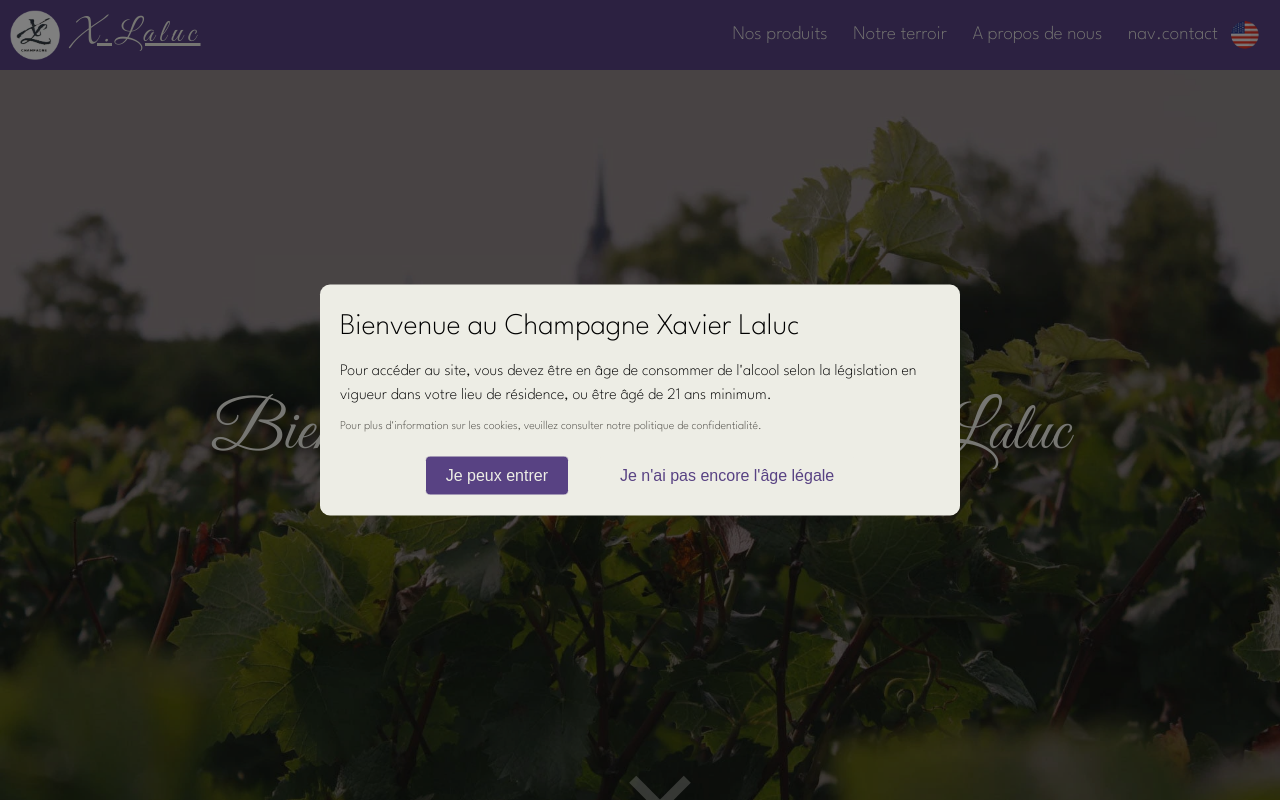
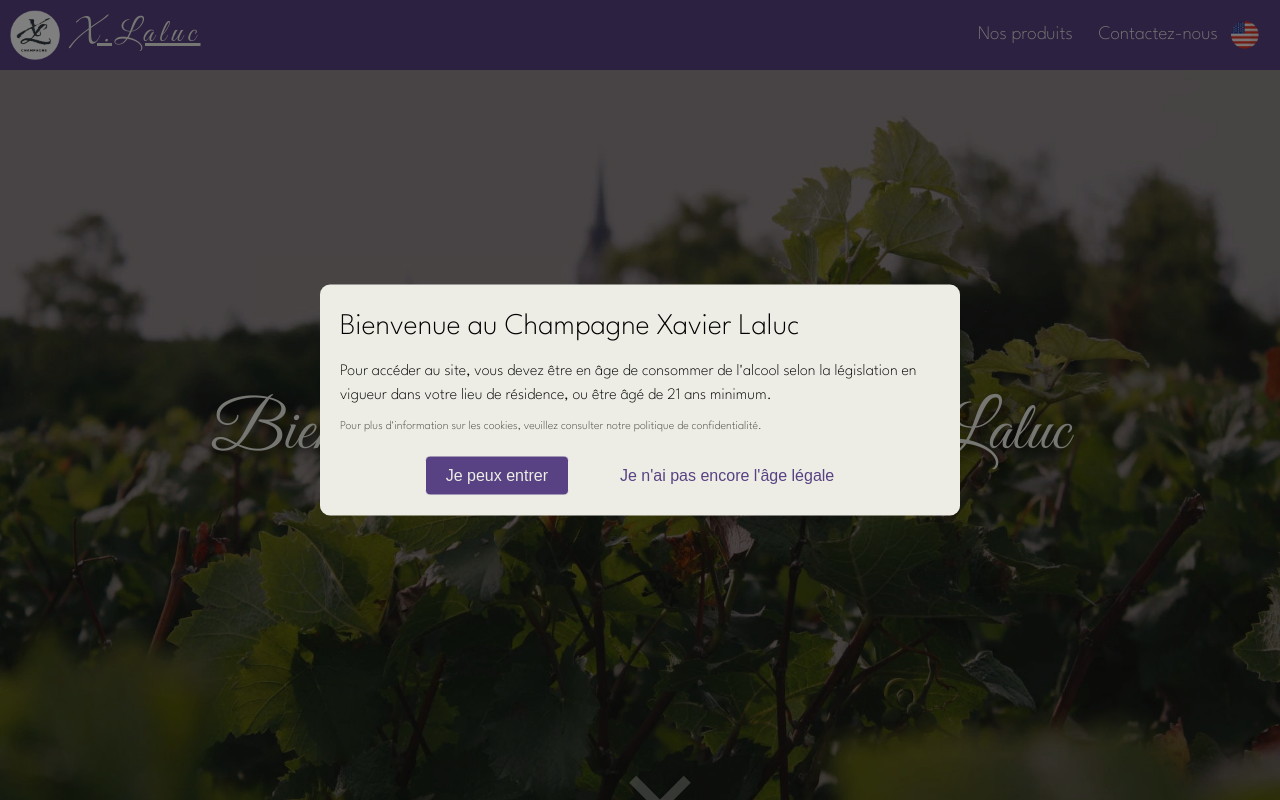
Before and after one commit to Wa-dot/Laluc, a JavaScript app: page / in a window 1280 px wide. Shown: the top 800 px of the page. Built offline with nearby package versions, Linux system fonts and the light colour scheme.

Commit message:
fix product page, change nav bar

```diff
--- a/index.html
+++ b/index.html
@@ -4,7 +4,7 @@
     <meta charset="UTF-8" />
     <meta name="google-site-verification" content="TBsGwJx5yrBP2TPpGrKH9dVh-nxHzEtKFruxZJO8jwI" />
     <meta name="description" content="Découvrez l'univers et la cave du Champagne Xavier Laluc.  Explorez notre gamme de cuvées exceptionnelles, plongez dans l'art de la vinification champenoise et laissez-vous séduire par l'élégance effervescente de nos produits." />
-    <link rel="favicon" type="image/svg+xml" href="/logo.webp" />
+    <link rel="icon" type="image/svg+xml" href="/logo.webp" />
     <meta name="viewport" content="width=device-width, initial-scale=1.0" />
     <title>Champagne Xavier Laluc</title>
   </head>
--- a/src/components/NavBar.vue
+++ b/src/components/NavBar.vue
@@ -2,7 +2,7 @@
     <nav>
         <div id="logo">
             <router-link to="/"><img src='/logo.webp' alt="logo Laluc" />
-                <div id="txtLogo">{{ $t('nav.name') }}</div>
+                <div id="txtLogo"><strong>{{ $t('nav.name') }}</strong></div>
             </router-link>
         </div>
 
@@ -10,16 +10,12 @@
             <li @click="closeMobileNav()">
                 <router-link to="/products" class="unline-center">{{ $t("nav.product") }}</router-link>
             </li>
-            <li @click="closeMobileNav()">
+            <!-- <li @click="closeMobileNav()">
                 <router-link to="/" @click="scrollToSection('terroir-home')" class="unline-center">{{ $t("nav.terroir")
                 }}</router-link>
-            </li>
+            </li> -->
             <li @click="closeMobileNav()">
-                <router-link to="/" @click="scrollToSection('history-home')" class="unline-center">{{ $t("nav.about-us")
-                }}</router-link>
-            </li>
-            <li @click="closeMobileNav()">
-                <router-link to="/contact" class="unline-center">{{ $t("nav.contact")
+                <router-link to="/schedule" class="unline-center">{{ $t("contact.contactUs")
                 }}</router-link>
             </li>
             <img v-if="$i18n.locale === 'fr'" src="../assets/icon/flags/us.svg" alt="language fr" class="lang"
--- a/src/i18n/fr.json
+++ b/src/i18n/fr.json
@@ -151,7 +151,7 @@
         "product5": {
             "name": "Ratafia",
             "subtitle": "",
-            "description": "Go la clem, go !",
+            "description": "Découvrez l'exquise saveur du ratafia, capturée dans chaque goutte de cette bouteille artisanale d'exception. Notre ratafia, élaboré avec passion et savoir-faire, offre une expérience gustative unique qui éveillera vos sens. Ce délicieux apéritif dévoile un équilibre parfait entre la douceur des fruits et la chaleur subtile de l'alcool. Les arômes envoûtants de noix, de fruits secs et d'épices créent une symphonie harmonieuse qui éveillera votre palais à chaque gorgée. Cette bouteille de ratafia incarne l'art de la mixologie, prête à être dégustée telle quelle, en apéritif, ou à être intégrée dans des cocktails sophistiqués. Son profil de saveurs complexe en fait un choix idéal pour accompagner des fromages fins, des fruits secs ou simplement pour célébrer les moments spéciaux de la vie. Chaque bouteille est le fruit d'une tradition séculaire, alliant expertise artisanale et ingrédients de qualité supérieure. Offrez-vous ou offrez à vos proches ce trésor gustatif, et laissez-vous emporter par l'élégance et le raffinement du ratafia. Un véritable bijou pour les amateurs de plaisirs délicats, cette bouteille incarne l'essence même de la convivialité et de la sophistication.",
             "category": "Vin",
             "img": {
                 "src": "/bottleineTest.jpg",
@@ -187,5 +187,9 @@
     "history": {
         "title": "Qui sommes nous ?",
         "intro": "Vigneron propriétaire, récoltant coopérateur depuis 3 générations, nous apportons toute notre attention aux parcelles issues de nombreuses transmissions remontant à des origines connues depuis 1670. Certaines de ces terres se sont trouvées être propices à la culture de la vigne de par leurs sous-sols à tendance calcaire et sablonneux-calcaire, leurs pentes orientées sud-est et leur bel ensoleillement. Ces 3 éléments réunis apportent aux vins un développement de qualité avec une touche de fraîcheur. Ainsi, suite à l'utilisation de porte-greffe éloignant la maladie du phylloxera, les replantations de vigne dans la famille ont eu lieu dès 1956. Chaque année, si les soins débutent dès la taille de la vigne en hiver, ils ne finissent que par la vendange à la main. C'est pourquoi Xavier aime à dire à ses 3 enfants, Clémence, Héloïse et Pierre-Baptiste « Le végétal nous parle ». Attentifs à l'environnement dans lequel nous évoluons depuis de nombreuses années, nous récupérons les eaux de pluie, travaillons le sol et enherbons nos vignes. De cette manière, nous tentons de limiter autant que possible les intrants et de réduire à notre échelle le Co2. L'exploitation est certifiée VDC : viticulture durable en Champagne."
+    },
+    "schedule": {
+        "title": "Horaires d'ouverture",
+        "intro": "Nous sommes ouverts du lundi au vendredi de 16h30 à 22h et le samedi de 9h30 à 12h."
     }
 }
--- a/src/pages/ProductsPage.vue
+++ b/src/pages/ProductsPage.vue
@@ -5,14 +5,14 @@
         </h1>
         <article class="card" v-for="products in nbOfProducts" :key="products">
             <div class="card-content" :id=productId[products-1]>
-                <img v-if="(products % 2) == 1" :src=productsImg[products] v-bind:alt=$t(getTextAlt(products))
+                <img v-if="(products % 2) == 1" :src=productsImg[products-1] v-bind:alt=$t(getTextAlt(products))
                     class="profile-image-left">
                 <div class="profile-info"
                     v-bind:class="(products % 2) == 0 ? { 'right': true, 'left': false } : { 'left': true, 'right': false }">
                     <h3 class="title-product">{{
                         $t(getText(products, '.name')) }} : {{ $t(getText(products, '.subtitle')) }}</h3>
                     <p class="category">{{ $t(getText(products, '.category')) }}</p>
-                    <img :src=productsImg[products] v-bind:alt=$t(getTextAlt(products)) class="little-media">
+                    <img :src=productsImg[products-1] v-bind:alt=$t(getTextAlt(products)) class="little-media">
                     <p class="description">{{ $t(getText(products, '.description')) }}</p>
                 </div>
                 <img v-if="(products % 2 == 0)" :src=productsImg[products-1] v-bind:alt=$t(getTextAlt(products))
```
